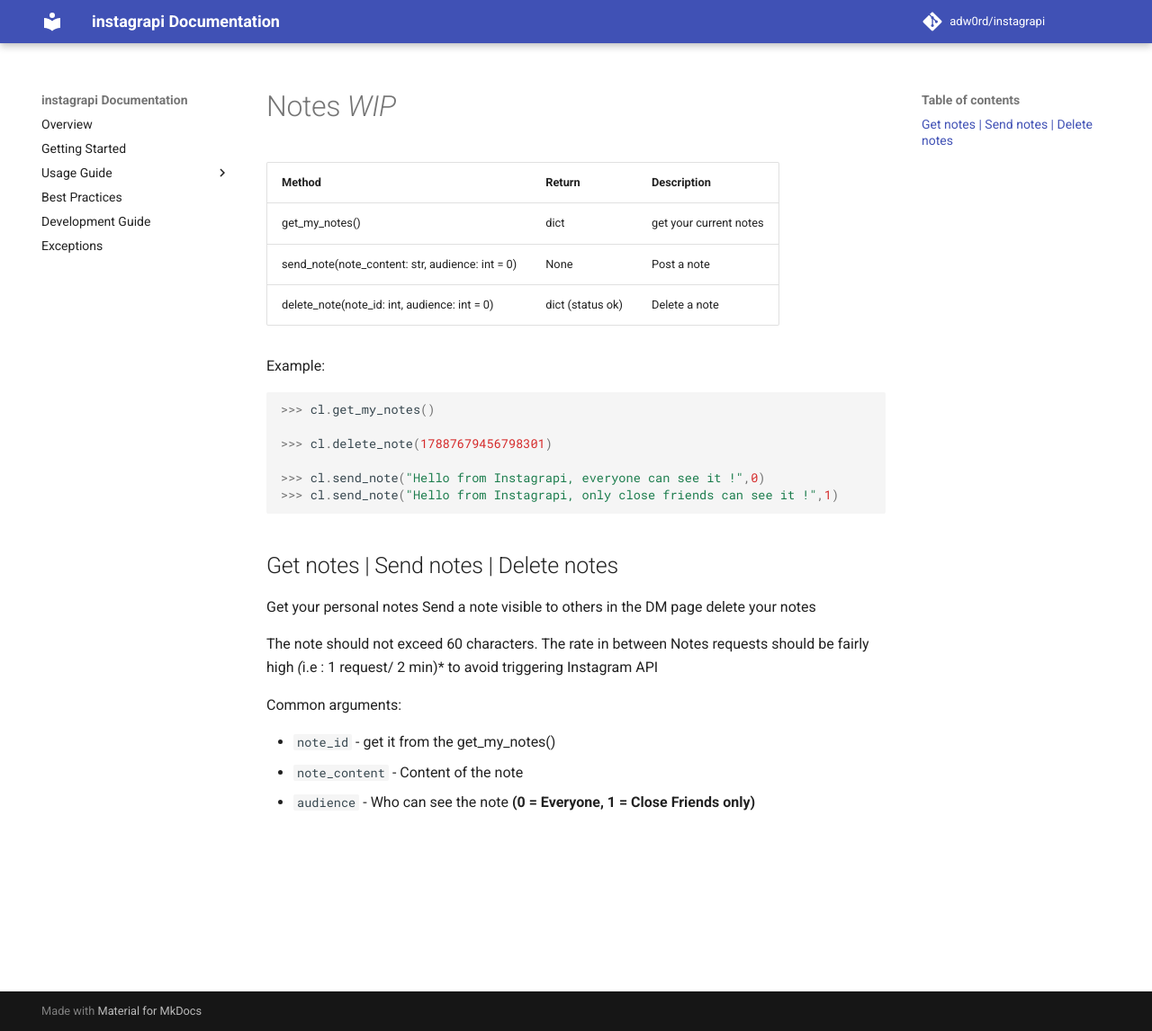
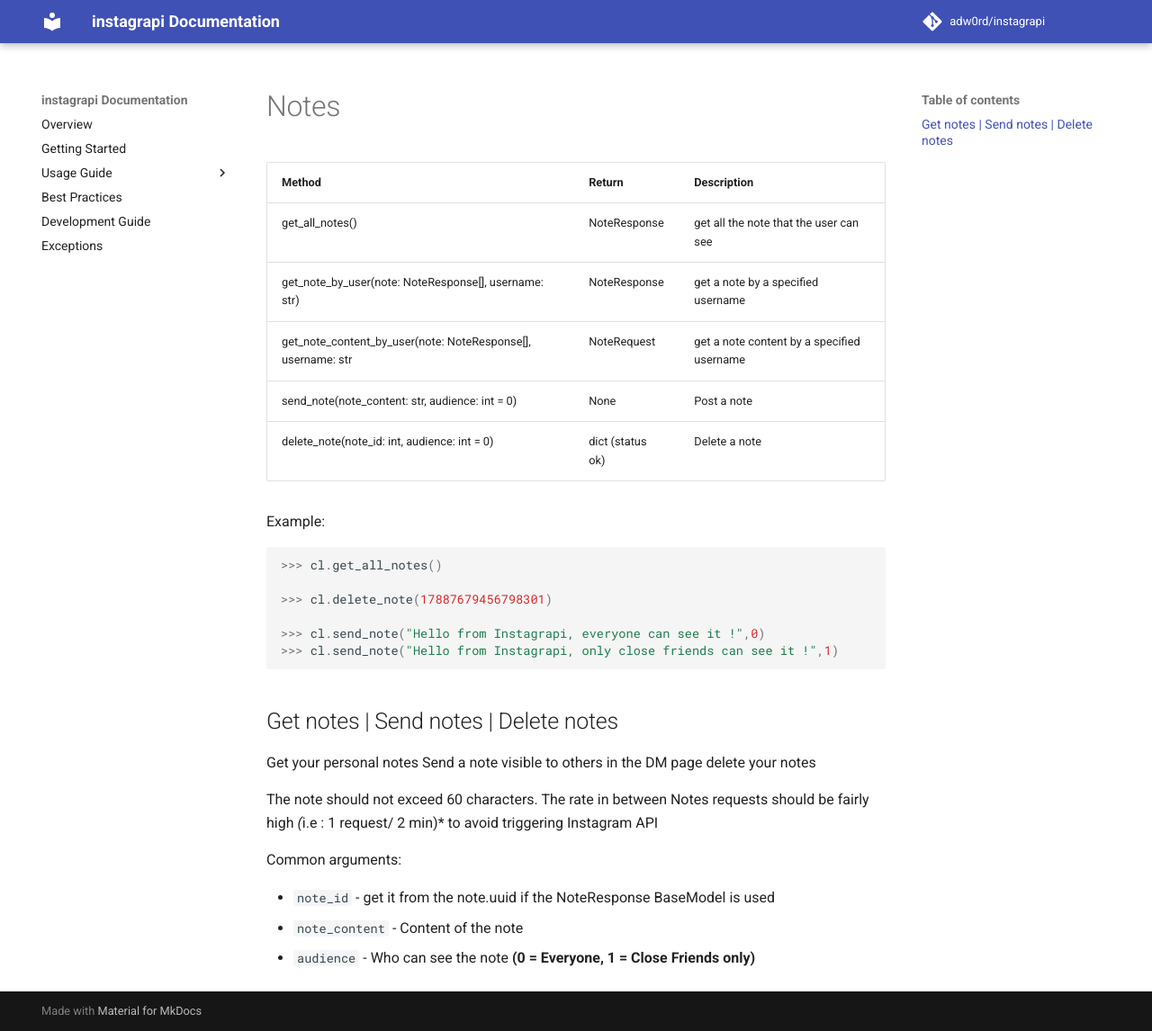
Before and after one commit to subzeroid/instagrapi, an MkDocs documentation site: the page built from docs/usage-guide/notes.md, in a window 1280 px wide and 1146 px high. Shown: the whole window at 90% size. Built offline with MkDocs 1.6.1 and Material for MkDocs 9.7.7, drawn with Linux system fonts in a browser that asks for light colours; comment, search, counter and statistics services are not loaded; the version menu is left out.

Commit message:
Updated wiki

````diff
--- a/docs/usage-guide/notes.md
+++ b/docs/usage-guide/notes.md
@@ -1,15 +1,17 @@
-# Notes *WIP*
+# Notes
 
-| Method                                                                  | Return          | Description
-| ----------------------------------------------------------------------- | --------------- | ----------------------------------
-| get_my_notes()                                                          | dict     | get your current notes
-| send_note(note_content: str, audience: int = 0)                         | None     | Post a note
-| delete_note(note_id: int, audience: int = 0)                         | dict (status ok)     | Delete a note
+| Method                                                       | Return           | Description
+|--------------------------------------------------------------|------------------| ----------------------------------
+| get_all_notes()                                              | NoteResponse     | get all the note that the user can see
+| get_note_by_user(note: NoteResponse[], username: str)        | NoteResponse     | get a note by a specified username
+| get_note_content_by_user(note: NoteResponse[], username: str | NoteRequest      | get a note content by a specified username
+| send_note(note_content: str, audience: int = 0)              | None             | Post a note
+| delete_note(note_id: int, audience: int = 0)                 | dict (status ok) | Delete a note
 
 Example:
 
 ``` python
->>> cl.get_my_notes()
+>>> cl.get_all_notes()
 
 >>> cl.delete_note(17887679456798301)
 
@@ -27,6 +29,6 @@
 
 Common arguments:
 
-* `note_id` - get it from the get_my_notes()
+* `note_id` - get it from the note.uuid if the NoteResponse BaseModel is used
 * `note_content` - Content of the note
 * `audience` - Who can see the note **(0 = Everyone, 1 = Close Friends only)**
````
